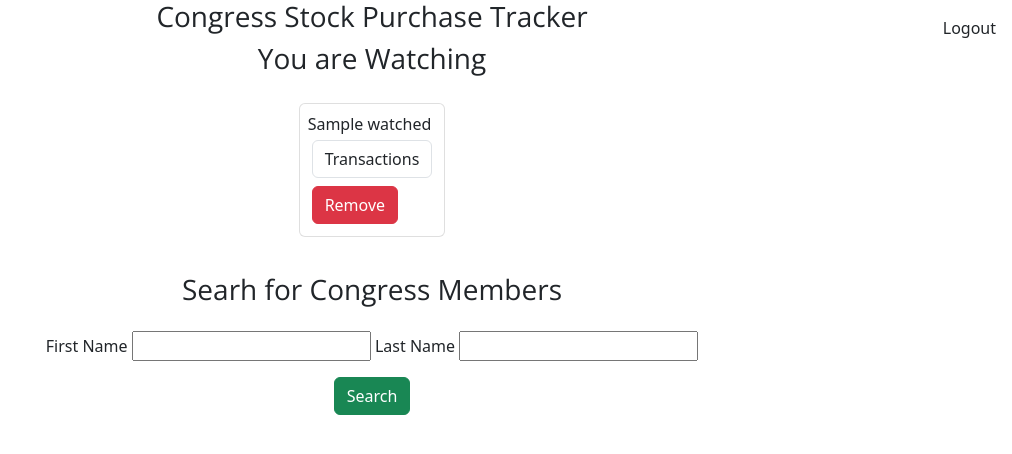
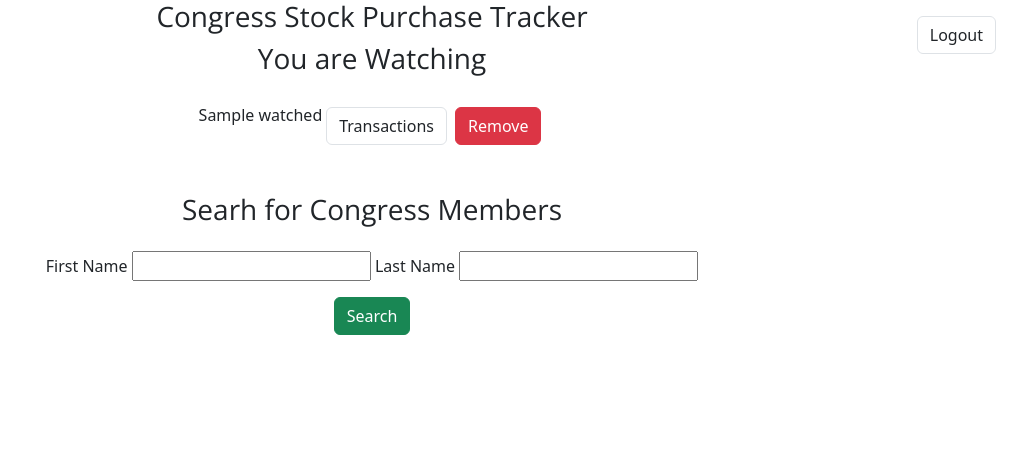
Before and after one commit to tiller92/capstone-ryan, a Flask app: a page that uses templates/base.html in a window 1280 px wide. Shown: the top 454 px of the page, without its empty margins (268-1280 px from the left). Run offline with Flask 2, Linux system fonts and the light colour scheme; tables that the repository leaves empty hold one stand-in row (values such as "Sample post"); some libraries are stand-ins or nearby versions.

Commit message:
style updates

```diff
--- a/templates/base.html
+++ b/templates/base.html
@@ -27,7 +27,7 @@
     <div class='fixed-top d-flex justify-content-end p-3'>
       {% if username%}
       <a href="/logout" class="navbar-brand">
-        <span class=''>Logout</span>
+        <span class='btn border'>Logout</span>
       </a>
       {%endif%}
     </div>
--- a/templates/users/userHome.html
+++ b/templates/users/userHome.html
@@ -3,12 +3,12 @@
 <div class='d-flex justify-content-center'>
   <h3>You are Watching</h3>
 </div>
-<div class='d-flex justify-content-center'>
+<div class='d-flex justify-content-center' >
 {% if watched_list %}
-<div class="p-3">
- <ul class='list-group'>
+<div class="p-2">
+ <ul class='list-group list-group-flush'>
  {% for watched in watched_list  %}
-  <li class="p-2 m-1 list-group-item">
+  <li class="p-1 m-2 list-group-item d-flex  justify-content-center">
     {{watched.name}}
     <form
      method='GET' action='/{{username}}/{{watched.name}}/trans'>
@@ -24,7 +24,7 @@
 {% endif %}
 </div>
 <div class='d-flex justify-content-center p-3'>
-  <h3>Searh for Congress Members</h3>
+  <h3 class='m-2'>Searh for Congress Members</h3>
 </div>
 <div class='d-flex justify-content-center'>
   <form method="POST">
@@ -40,13 +40,14 @@
               <button class="btn btn-success">Search</button>
             </div>
       </form>
-
+    </div>
   {% if reps%}
-  <ul class="list">
+  <div class='d-flex justify-content-center'>
+  <ul class="list-group list-group-flush">
     {% for rep in reps  %}
-    <li>
+    <li class='list-group-item'>
       <form method="POST" action='/api/add/watched/{{username}}/{{rep}}'>
-      {{rep}}<button class='btn btn-info'>Add to Watched List</button>
+      {{rep}}<button class='btn border border-2 m-2 '>Add to Watching</button>
       </form>
     </li>
     {% endfor %}
```
